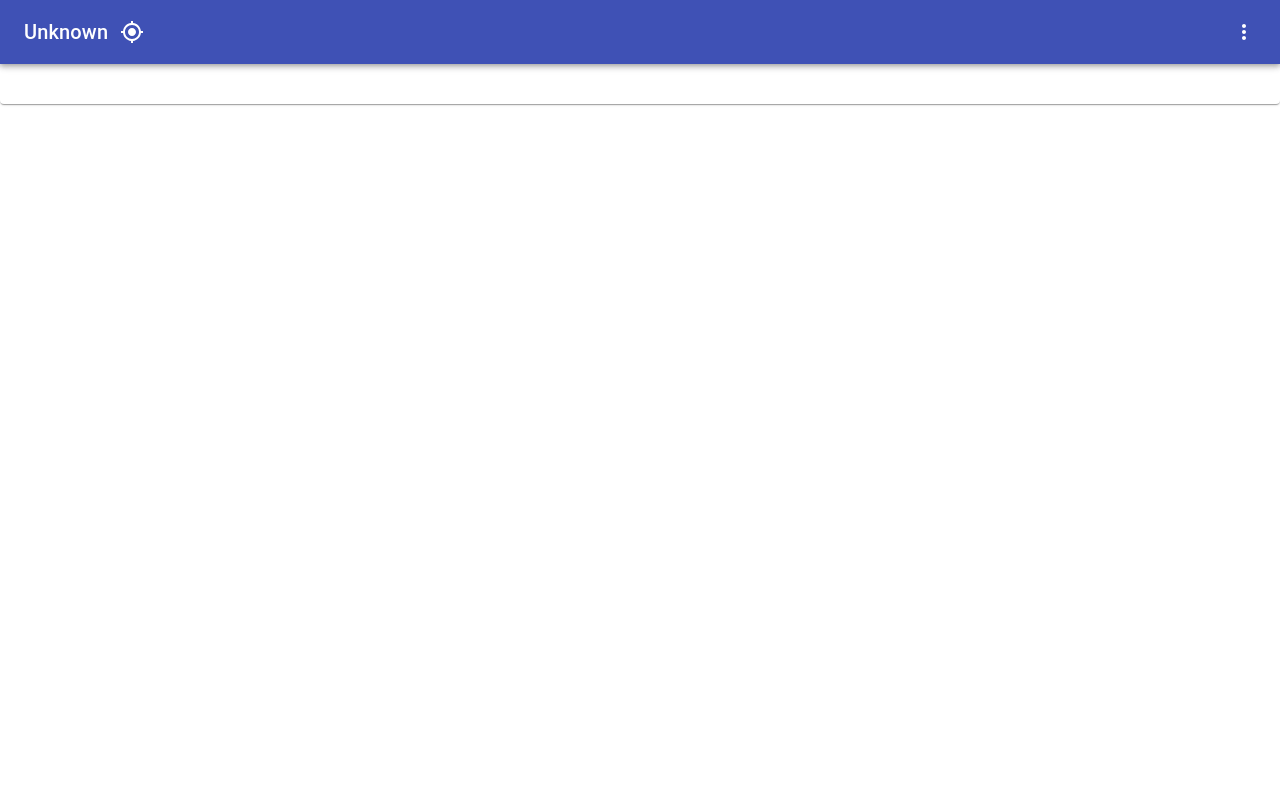
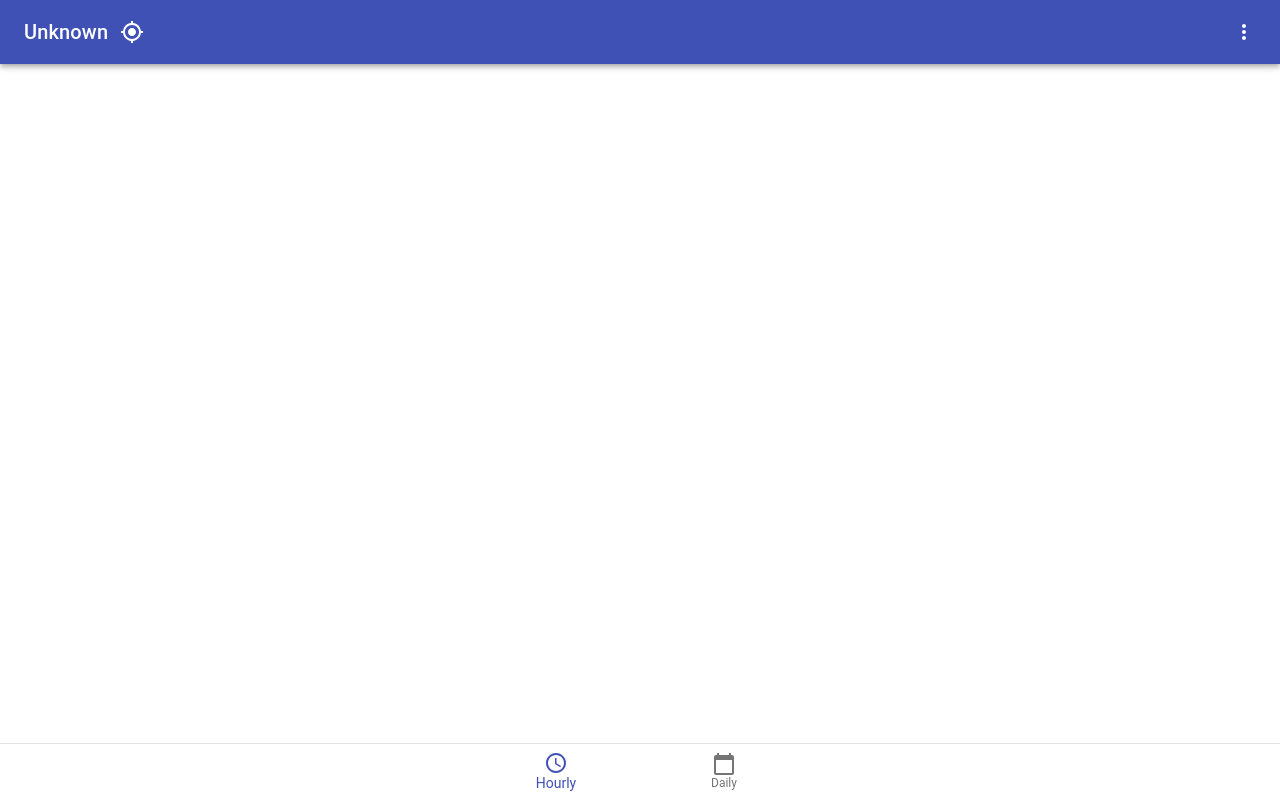
Before and after one commit to LingCalvin/weather-react, a React (Create React App) app: page / in a window 1280 px wide. Built offline with nearby package versions, Linux system fonts and the light colour scheme.

Commit message:
Add a bottom navigation bar

```diff
--- a/package.json
+++ b/package.json
@@ -7,6 +7,7 @@
   "dependencies": {
     "@material-ui/core": "^4.11.3",
     "@material-ui/icons": "^4.11.2",
+    "@material-ui/lab": "^4.0.0-alpha.57",
     "@testing-library/jest-dom": "^5.11.10",
     "@testing-library/react": "^11.2.6",
     "@testing-library/user-event": "^12.8.3",
@@ -15,6 +16,7 @@
     "@types/react": "^16.14.5",
     "@types/react-dom": "^16.9.12",
     "axios": "^0.21.1",
+    "clsx": "^1.1.1",
     "gh-pages": "^3.1.0",
     "react": "^17.0.2",
     "react-dom": "^17.0.2",
--- a/src/App.css
+++ b/src/App.css
@@ -36,3 +36,11 @@
     transform: rotate(360deg);
   }
 }
+
+body {
+  height: 100vh;
+}
+
+#root, .App {
+  height: 100%;
+}
--- a/src/dashboard/components/weather-card.tsx
+++ b/src/dashboard/components/weather-card.tsx
@@ -1,12 +1,13 @@
 import { Box, Card, CardContent, Typography } from "@material-ui/core";
 import * as temperatureUtils from "../utils/temperature.utils";
 
-interface WeatherCardProps {
+export interface WeatherCardProps {
   icon: string;
   shortForecast: string;
   temperature: number;
   temperatureUnit: string;
   updateTime?: Date;
+  station?: string;
 }
 
 export default function WeatherCard({
@@ -15,6 +16,7 @@ export default function WeatherCard({
   temperature,
   temperatureUnit,
   updateTime,
+  station,
 }: WeatherCardProps) {
   return (
     <Card>
@@ -33,6 +35,11 @@ export default function WeatherCard({
             </Typography>
           </Box>
         )}
+        {updateTime && (
+          <Box display="flex" justifyContent="flex-end">
+            <Typography variant="caption">{station}</Typography>
+          </Box>
+        )}
       </CardContent>
     </Card>
   );
--- a/src/dashboard/pages/dashboard.page.tsx
+++ b/src/dashboard/pages/dashboard.page.tsx
@@ -1,6 +1,8 @@
 import { useCallback, useEffect, useReducer, useState } from "react";
 import {
   AppBar,
+  BottomNavigation,
+  BottomNavigationAction,
   Box,
   IconButton,
   LinearProgress,
@@ -10,19 +12,22 @@ import {
 import {
   MoreVert as MoreVertIcon,
   MyLocation as MyLocationIcon,
+  Schedule as ScheduleIcon,
+  CalendarToday as CalendarTodayIcon,
 } from "@material-ui/icons";
+import { TabContext, TabPanel } from "@material-ui/lab";
 import geolocationService from "../../common/services/geolocation.service";
 import nwsService from "../../nws/services/nws.service";
 import localStorageService from "../../common/services/localStorage.service";
 import useNetworkStatus from "../../common/hooks/use-network-status";
-import WeatherCard from "../components/weather-card";
 import forecastReducer from "../reducers/forecast-reducer";
 import ForecastState from "../interfaces/forecast-state";
 import useSerializeValue from "../../common/hooks/use-serialize-value";
 import Menu from "../components/menu";
 import Coordinates from "../../common/interfaces/coordinates";
 import useStyles from "./dashboard.styles";
-import HourlyForecastGridList from "../components/hourly-forecast-grid-list";
+import HourlyForecastPage from "./hourly-forecast.page";
+import clsx from "clsx";
 
 function initializeForecastState(): ForecastState {
   return {
@@ -148,8 +153,11 @@ export default function DashboardPage() {
 
   const [menuAnchor, setMenuAnchor] = useState<null | HTMLElement>(null);
 
+  const [activeTab, setActiveTab] = useState("hourly");
+
   return (
-    <>
+    <div className={classes.root}>
+      <TabContext value={activeTab}>
         <AppBar position="sticky">
           <Toolbar>
             <Typography variant="h6">
@@ -184,17 +192,44 @@ export default function DashboardPage() {
         />
         {loading && <LinearProgress color="secondary" />}
         <main className={classes.main}>
-        {currentWeather !== null && (
-          <WeatherCard
-            temperature={Math.round(currentWeather.temperature.value ?? NaN)}
-            temperatureUnit="C"
-            icon={currentWeather.icon}
-            shortForecast={currentWeather.textDescription}
+          <TabPanel
+            value="hourly"
+            className={clsx(classes.tabPanel, classes.hourlyForecastTab)}
+          >
+            {currentWeather && currentHourlyPeriods?.length && (
+              <HourlyForecastPage
                 updateTime={new Date(currentWeather.timestamp)}
+                station={stationId ?? ""}
+                currentWeather={{
+                  icon: currentWeather.icon,
+                  shortForecast: currentWeather.textDescription,
+                  temperature: currentWeather.temperature.value ?? 0,
+                  temperatureUnit: "C",
+                }}
+                hourlyForecast={currentHourlyPeriods}
               />
             )}
-        <HourlyForecastGridList periods={currentHourlyPeriods ?? []} />
+          </TabPanel>
+          <TabPanel value="daily"></TabPanel>
         </main>
-    </>
+        <BottomNavigation
+          value={activeTab}
+          onChange={(e, value) => setActiveTab(value)}
+          showLabels
+          className={classes.bottomNavigation}
+        >
+          <BottomNavigationAction
+            icon={<ScheduleIcon />}
+            label="Hourly"
+            value="hourly"
+          />
+          <BottomNavigationAction
+            icon={<CalendarTodayIcon />}
+            label="Daily"
+            value="daily"
+          />
+        </BottomNavigation>
+      </TabContext>
+    </div>
   );
 }
--- a/src/dashboard/pages/dashboard.styles.tsx
+++ b/src/dashboard/pages/dashboard.styles.tsx
@@ -1,14 +1,31 @@
 import { makeStyles } from "@material-ui/core";
 
 const useStyles = makeStyles((theme) => ({
+  root: {
+    height: "100%",
+    display: "flex",
+    flexDirection: "column",
+  },
   spacer: {
     flexGrow: 1,
   },
   main: {
+    overflowY: "auto",
+    flexGrow: 1,
+  },
+  hourlyForecastTab: {
     display: "flex",
     flexDirection: "column",
     gap: theme.spacing(1),
   },
+  bottomNavigation: {
+    borderTop: "1px solid",
+    borderColor: theme.palette.divider,
+  },
+  tabPanel: {
+    paddingLeft: theme.spacing(2),
+    paddingRight: theme.spacing(2),
+  },
 }));
 
 export default useStyles;
--- /dev/null
+++ b/src/dashboard/pages/hourly-forecast.page.tsx
@@ -0,0 +1,31 @@
+import { Period } from "../../nws/interfaces/forecast-response";
+import HourlyForecastGridList from "../components/hourly-forecast-grid-list";
+import WeatherCard, { WeatherCardProps } from "../components/weather-card";
+
+interface HourlyForecastPageProps {
+  currentWeather: Omit<WeatherCardProps, "updateTime" | "station">;
+  hourlyForecast: Period[];
+  updateTime: Date;
+  station: string;
+}
+
+export default function HourlyForecastPage({
+  currentWeather,
+  hourlyForecast,
+  updateTime,
+  station,
+}: HourlyForecastPageProps) {
+  return (
+    <>
+      <WeatherCard
+        icon={currentWeather.icon}
+        shortForecast={currentWeather.shortForecast}
+        temperature={currentWeather.temperature}
+        temperatureUnit={currentWeather.temperatureUnit}
+        updateTime={updateTime}
+        station={station}
+      />
+      <HourlyForecastGridList periods={hourlyForecast} />
+    </>
+  );
+}
```
Also changed, not shown: 1 other file (tests, documents, lock files or other folders). Lines whose indentation alone changed are shown as unchanged.
